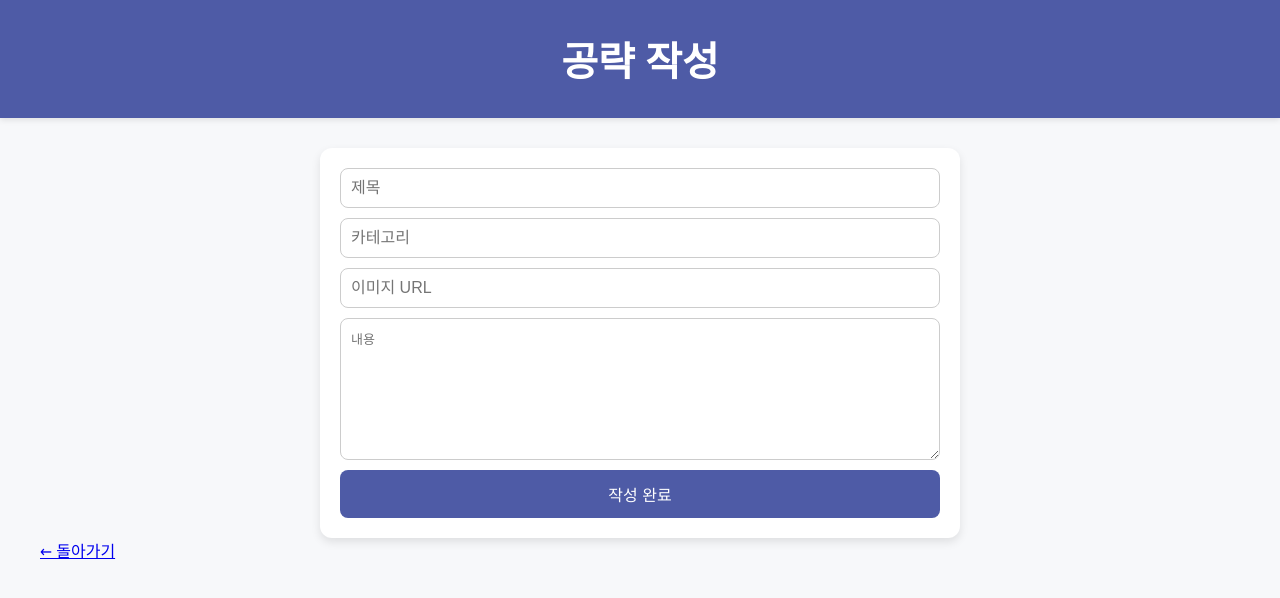
After one commit to healpanda/healingpanda-site, a Flask app: page /create in a window 1280 px wide. The commit adds this page. Shown: the top 598 px of the page. Run offline with Flask 2, Linux system fonts and the light colour scheme.

Commit message:
Add files via upload

```diff
--- a/app.py
+++ b/app.py
@@ -1,28 +1,51 @@
-from flask import Flask, render_template
+from flask import Flask, render_template, request, redirect, url_for
 import sqlite3
 import os
 
 app = Flask(__name__)
 
+DB_PATH = 'guides.db'
+
+# DB 연결 함수
 def get_db_connection():
-    conn = sqlite3.connect('guides.db')
+    conn = sqlite3.connect(DB_PATH)
     conn.row_factory = sqlite3.Row
     return conn
 
-@app.route('/')
-def index():
-    conn = get_db_connection()
-    guides = conn.execute('SELECT * FROM guides ORDER BY created_at DESC').fetchall()
-    conn.close()
-    return render_template('index.html', guides=guides)
+# 공략 작성 페이지
+@app.route('/create', methods=['GET', 'POST'])
+def create():
+    if request.method == 'POST':
+        title = request.form['title']
+        category = request.form['category']
+        image_url = request.form['image_url']
+        content = request.form['content']
 
-@app.route('/guide/<int:guide_id>')
-def guide(guide_id):
+        conn = get_db_connection()
+        conn.execute('INSERT INTO guides (title, category, image_url, content) VALUES (?, ?, ?, ?)',
+                     (title, category, image_url, content))
+        conn.commit()
+        conn.close()
+        return redirect(url_for('index'))
+    return render_template('create.html')
+
+# 공략 수정 페이지
+@app.route('/edit/<int:guide_id>', methods=['GET', 'POST'])
+def edit(guide_id):
     conn = get_db_connection()
     guide = conn.execute('SELECT * FROM guides WHERE id = ?', (guide_id,)).fetchone()
+
+    if request.method == 'POST':
+        title = request.form['title']
+        category = request.form['category']
+        image_url = request.form['image_url']
+        content = request.form['content']
+
+        conn.execute('UPDATE guides SET title = ?, category = ?, image_url = ?, content = ? WHERE id = ?',
+                     (title, category, image_url, content, guide_id))
+        conn.commit()
+        conn.close()
+        return redirect(url_for('guide', guide_id=guide_id))
+
     conn.close()
-    return render_template('guide.html', guide=guide)
-
-if __name__ == '__main__':
-    port = int(os.environ.get('PORT', 5000))
-    app.run(debug=True, host='0.0.0.0', port=port)
+    return render_template('edit.html', guide=guide)
--- a/static/style.css
+++ b/static/style.css
@@ -89,3 +89,36 @@ footer {
     color: #999;
     font-size: 0.9em;
 }
+
+.form-page form {
+    display: flex;
+    flex-direction: column;
+    gap: 10px;
+    max-width: 600px;
+    margin: 0 auto;
+    background: white;
+    padding: 20px;
+    border-radius: 12px;
+    box-shadow: 0 4px 10px rgba(0,0,0,0.1);
+}
+
+.form-page input, .form-page textarea {
+    font-size: 1em;
+    padding: 10px;
+    border: 1px solid #ccc;
+    border-radius: 8px;
+}
+
+.form-page button {
+    background-color: #4e5ba6;
+    color: white;
+    padding: 12px;
+    font-size: 1em;
+    border: none;
+    border-radius: 8px;
+    cursor: pointer;
+}
+
+.form-page button:hover {
+    background-color: #3c4a91;
+}
--- /dev/null
+++ b/templates/create.html
@@ -0,0 +1,24 @@
+<!DOCTYPE html>
+<html lang="ko">
+<head>
+    <meta charset="UTF-8">
+    <title>공략 작성 - 힐링팬더</title>
+    <link rel="stylesheet" href="{{ url_for('static', filename='style.css') }}">
+</head>
+<body>
+    <header>
+        <h1>공략 작성</h1>
+    </header>
+
+    <div class="container form-page">
+        <form method="POST">
+            <input type="text" name="title" placeholder="제목" required>
+            <input type="text" name="category" placeholder="카테고리">
+            <input type="text" name="image_url" placeholder="이미지 URL">
+            <textarea name="content" placeholder="내용" rows="8" required></textarea>
+            <button type="submit">작성 완료</button>
+        </form>
+        <a href="{{ url_for('index') }}">← 돌아가기</a>
+    </div>
+</body>
+</html>
```
Also changed, not shown: templates/edit.html (added, +24 -0 lines).
